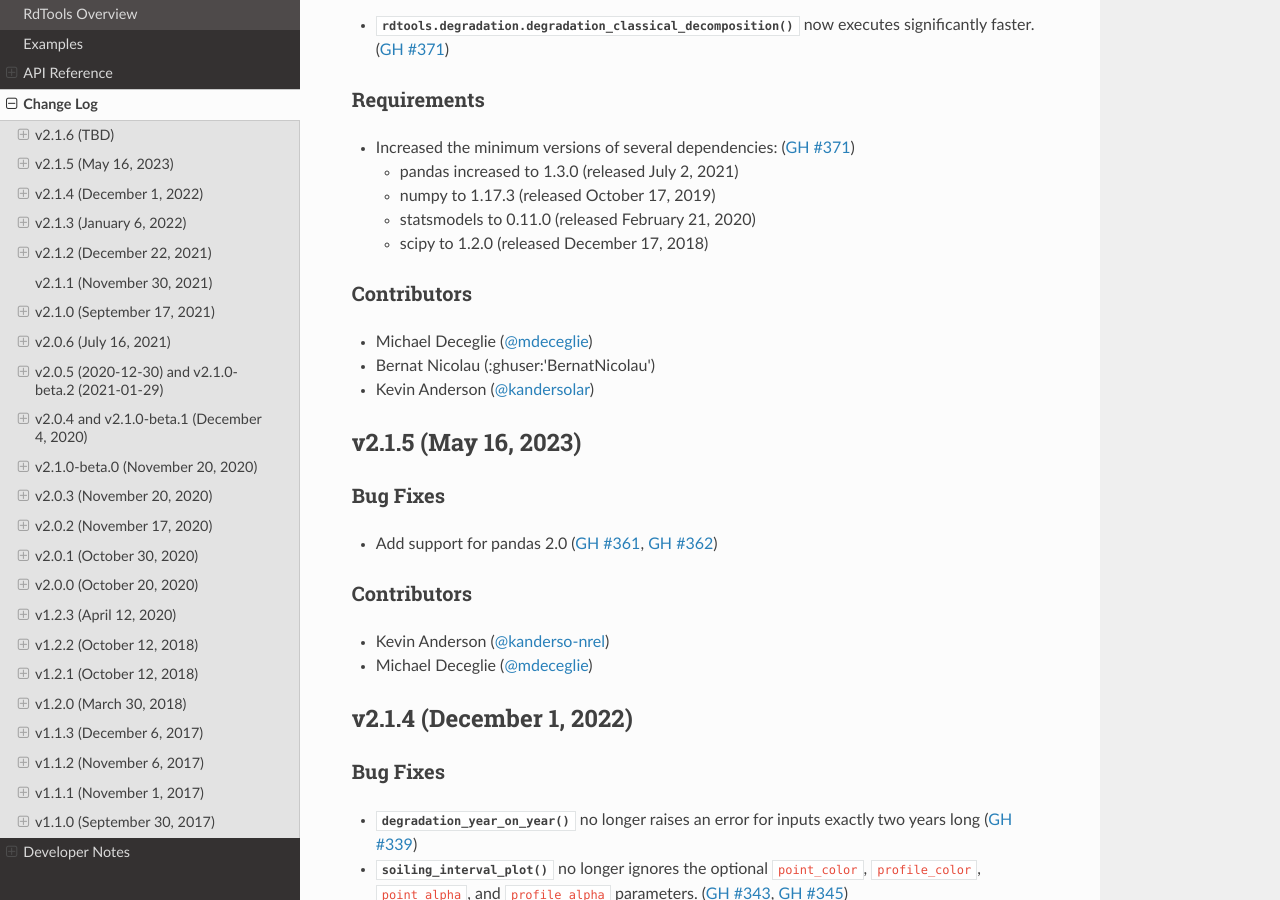
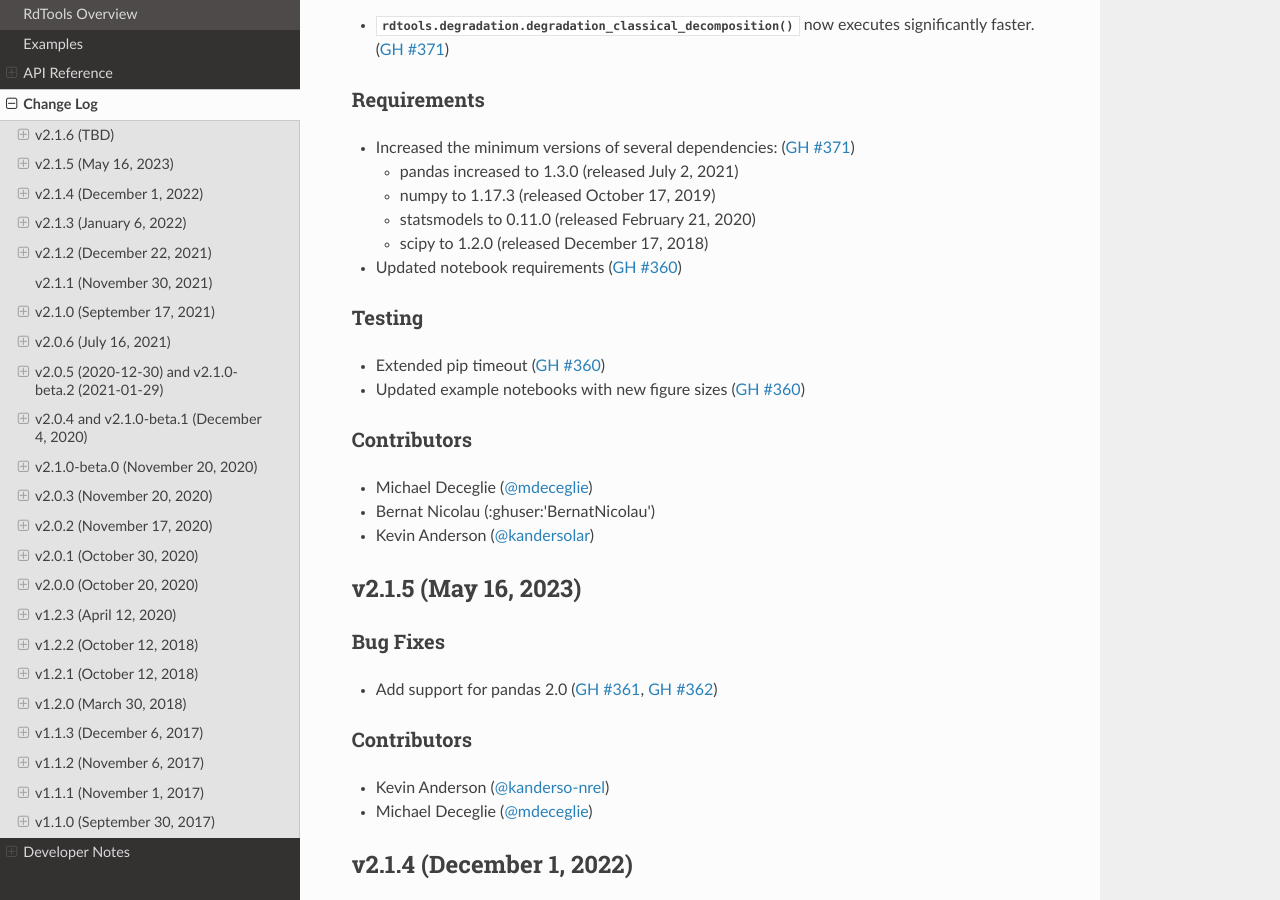
Before and after one commit to NREL/rdtools, a Sphinx documentation site: the page built from docs/sphinx/source/changelog.rst, in a window 1280 px wide and 900 px high, scrolled down 376 px. Built offline with Sphinx 7.4.7 and the Read the Docs theme 2.0.0, drawn with Linux system fonts in a browser that asks for light colours; pages that are not in the unit, such as notebooks, are missing from menus.

Commit message:
Update change log

```diff
--- a/docs/sphinx/source/changelog/v2.1.6.rst
+++ b/docs/sphinx/source/changelog/v2.1.6.rst
@@ -21,6 +21,13 @@ Requirements
   + statsmodels to 0.11.0 (released February 21, 2020)
   + scipy to 1.2.0 (released December 17, 2018)
 
+* Updated notebook requirements (:pull:`360`)
+
+Testing
+-------
+* Extended pip timeout (:pull:`360`)
+* Updated example notebooks with new figure sizes (:pull:`360`)
+
 
 Contributors
 ------------
```
